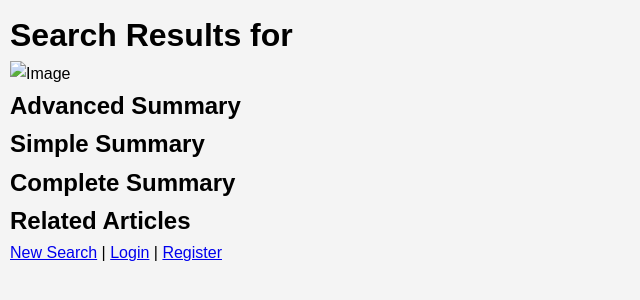
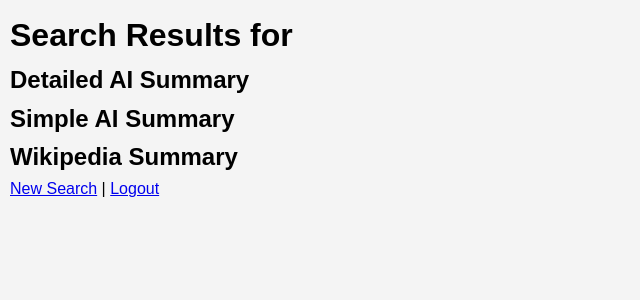
Before and after one commit to EthanMcKanna/wiki-flask-project, a Flask app: template templates/results.html in a window 1280 px wide. Shown: the top 300 px of the page, without its empty margins (0-640 px from the left). Run offline with Flask 3, Linux system fonts and the light colour scheme; the template is opened without the code that fills it, so the values that code supplies are empty.

Commit message:
Improvements and Basic Settings Implamentation

```diff
--- a/main.py
+++ b/main.py
@@ -15,7 +15,8 @@ OPENAI_API_KEY = os.getenv('OPENAI_API_KEY')
 client = OpenAI(api_key=OPENAI_API_KEY)
 
 app = Flask(__name__)
-app.secret_key = 'your-secret-key'  # Replace with a real secret key
+FLASK_KEY = os.getenv('FLASK_KEY')
+app.secret_key = FLASK_KEY
 
 # Initialize Flask-Login
 login_manager = LoginManager()
@@ -37,8 +38,9 @@ c.execute('''
 ''')
 c.execute('''
     CREATE TABLE IF NOT EXISTS user_preferences
-    (user_id INTEGER, summary_length INTEGER, summary_complexity TEXT, FOREIGN KEY(user_id) REFERENCES users(id))
+    (user_id INTEGER PRIMARY KEY, summary_complexity TEXT, custom_summary TEXT, FOREIGN KEY(user_id) REFERENCES users(id))
 ''')
+
 conn.commit()
 
 # User model for Flask-Login
@@ -55,7 +57,7 @@ def load_user(user_id):
         return User(user[0], user[1])
     return None
 
-def generate_summary(query, text, user_preferences):
+def generate_summary(query, text, user_preferences=None):
     system_message = "You are wikiGPT and your goal is to provide simple, coherent, and easily understandable summaries of the given wikipedia excerpts for a user query. You are to provide two summaries; a more advanced summary and a very basic explanation easily understandable by anyone of any age using more simple vocabulary. Use JSON to store the advanced and basic summaries in the following format: { 'advanced': '...', 'basic': '...' }"
     user_message = f"Here is a wikipedia excerpt for the query {query}: {text}"
 
@@ -137,23 +139,51 @@ def user_settings():
     if request.method == 'POST':
         summary_complexity = request.form['summary_complexity']
         user_id = current_user.get_id()
-        # Update user preferences in the database
-        c.execute("UPDATE user_preferences SET summary_complexity = ? WHERE user_id = ?", (summary_complexity, user_id))
-        conn.commit()
-        flash('Settings updated successfully!')
+
+        # Check if user preferences already exist
+        c.execute("SELECT 1 FROM user_preferences WHERE user_id = ?", (user_id,))
+        exists = c.fetchone()
+
+        try:
+            if exists:
+                # Update existing record
+                c.execute("UPDATE user_preferences SET summary_complexity = ? WHERE user_id = ?", (summary_complexity, user_id))
+            else:
+                # Insert new record
+                c.execute("INSERT INTO user_preferences (user_id, summary_complexity) VALUES (?, ?)", (user_id, summary_complexity))
+            conn.commit()
+            flash('Settings updated successfully!')
+        except sqlite3.Error as e:
+            flash(f"An error occurred: {e}")
+            print(f"An error occurred: {e}")
+
         return redirect(url_for('user_settings'))
 
     return render_template('user_settings.html')
 
 
 
-@app.route('/', methods=['GET', 'POST'])
-@app.route('/', methods=['GET', 'POST'])
+
 @app.route('/', methods=['GET', 'POST'])
 def search_wikipedia():
-    related_articles = []  # Initialize related_articles as an empty list
-    if request.method == 'POST':
-        query = request.form['query']
+    related_articles = []
+    query = request.args.get('query') if request.method == 'GET' else request.form.get('query')
+
+    user_id = current_user.get_id() if current_user.is_authenticated else None
+    print(user_id)
+    c.execute("SELECT summary_complexity FROM user_preferences WHERE user_id=?", (user_id,))
+    user_preferences = c.fetchall()
+
+    if user_preferences:
+        # Extract the first element of the first tuple
+        summary_complexity = user_preferences[0][0]
+        print("User Preference:", summary_complexity)
+    else:
+        summary_complexity = None  # or a default value
+        print("No preference set for user.")
+
+
+    if query:
         query = query.strip().lower()
 
         # Check if the result is in the database
@@ -163,6 +193,8 @@ def search_wikipedia():
         if row is not None:
             wikipedia_summary, ai_summaries_json, image_url = row
             ai_summaries = json.loads(ai_summaries_json)
+            related_articles = get_related_articles(query)
+
         else:
             # If the result is not in the database, fetch it and store it
             try:
@@ -170,19 +202,12 @@ def search_wikipedia():
                 if results:
                     top_result = results[0]
                     wikipedia_summary = wikipedia.summary(top_result, auto_suggest=False)
-                    user_id = current_user.get_id() if current_user.is_authenticated else None
-                    c.execute("SELECT summary_length, summary_complexity FROM user_preferences WHERE user_id=?", (user_id,))
-                    user_preferences = c.fetchone() or (None, None)
-                    ai_summaries = generate_summary(top_result, wikipedia_summary, user_preferences)
+                    ai_summaries = generate_summary(top_result, wikipedia_summary)
                     ai_summaries_json = json.dumps(ai_summaries)
 
                     image_link = f"https://en.wikipedia.org/w/api.php?action=query&format=json&formatversion=2&prop=pageimages|pageterms&piprop=thumbnail&pithumbsize=100&pilicense=any&titles={top_result}"
                     image_url = extract_thumbnail_link(image_link)
 
-                    related_articles = get_related_articles(top_result)
-
-                    if image_url is None:
-                        image_url = "https://via.placeholder.com/150"
 
                     c.execute("INSERT OR REPLACE INTO api_cache VALUES (?, ?, ?, ?)", (query, wikipedia_summary, ai_summaries_json, image_url))
                     conn.commit()
@@ -195,7 +220,7 @@ def search_wikipedia():
             except wikipedia.exceptions.PageError:
                 return "No page matches the query."
 
-        return render_template('results.html', summary=wikipedia_summary, ai_summary=ai_summaries, image_url=image_url, query=query.title(), related_articles=related_articles)
+        return render_template('results.html', summary=wikipedia_summary, ai_summary=ai_summaries, image_url=image_url, query=query.title(), related_articles=related_articles, summary_complexity=summary_complexity)
     return render_template('index.html')
 
 
--- a/templates/register.html
+++ b/templates/register.html
@@ -2,7 +2,7 @@
 <html>
 <head>
     <title>Register</title>
-    <link rel="stylesheet" type="text/css" href="static/styles.css">
+    <link rel="stylesheet" type="body/css" href="static/styles.css">
 </head>
 <body>
     <div>
--- a/templates/results.html
+++ b/templates/results.html
@@ -7,21 +7,34 @@
 <body>
     <div>
         <h1>Search Results for {{ query }}</h1>
-        <img src="{{ image_url }}" alt="Image">
-        <h2>Advanced Summary</h2>
-        <p>{{ ai_summary['advanced'] }}</p>
-        <h2>Simple Summary</h2>
-        <p>{{ ai_summary['basic'] }}</p>
-        <h2>Complete Summary</h2>
+        {% if image_url and image_url != 'https://via.placeholder.com/150' %}
+            <img src="{{ image_url }}" alt="Image">
+        {% endif %}
+
+        {% if summary_complexity == "simple" %}
+            <h2>Simple AI Summary</h2>
+            <p>{{ ai_summary['basic'] }}</p>
+        {% elif summary_complexity == "detailed" %}
+            <h2>Detailed AI Summary</h2>
+            <p>{{ ai_summary['advanced'] }}</p>
+        {% else %}
+            <h2>Detailed AI Summary</h2>
+            <p>{{ ai_summary['advanced'] }}</p>
+            <h2>Simple AI Summary</h2>
+            <p>{{ ai_summary['basic'] }}</p>
+        {% endif %}
+
+        <h2>Wikipedia Summary</h2>
         <p>{{ summary }}</p>
-        <h2>Related Articles</h2>
-        <p>{{ related_articles }}</p>
 
-        {% if current_user.is_authenticated %}
-            <a href="/">New Search</a> | <a href="/user/settings" class="button">Edit Settings</a> | <a href="/logout" class="button">Logout</a>
-        {% else %}
-            <a href="/">New Search</a> | <a href="/login" class="button">Login</a> | <a href="/register" class="button">Register</a>
+        {% if related_articles %}
+            <h2>Related Topics</h2>
+            {% for article in related_articles %}
+                <p><a href="{{ url_for('search_wikipedia', query=article) }}">{{ article }}</a></p>
+            {% endfor %}
         {% endif %}
+
+        <a href="/">New Search</a> | <a href="/logout">Logout</a>
     </div>
 </body>
 </html>
```
